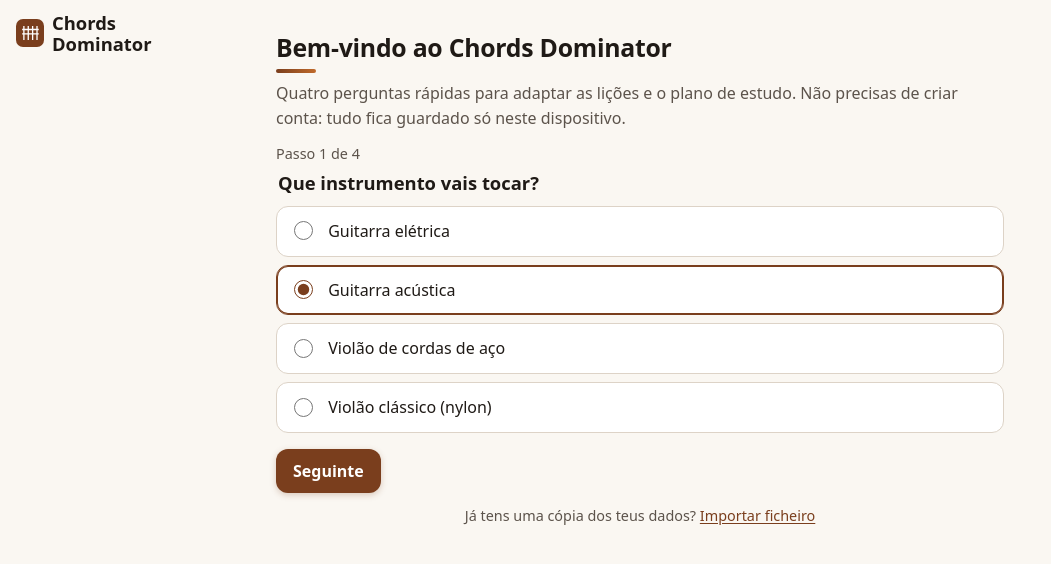
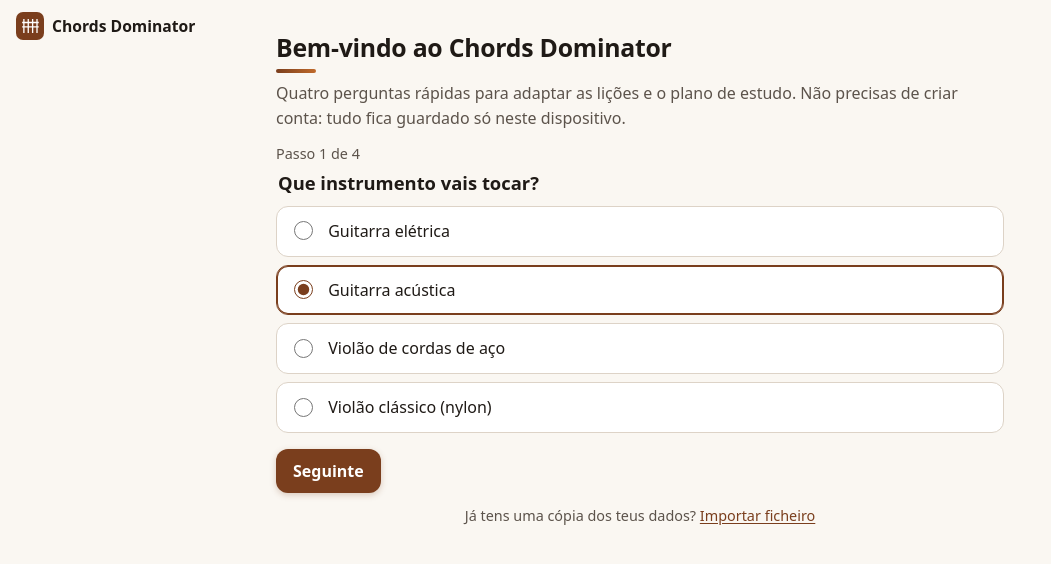
Before and after one commit to guiamorim/3usic, a React (Vite) app: page / in a window 1280 px wide. Shown: the top 564 px of the page, without its empty margins (0-1051 px from the left). Built offline with nearby package versions, Linux system fonts and the light colour scheme.

Commit message:
Barra lateral no computador: nome numa linha e «Ecrã ligado» por baixo, sem tapar a navegação
Co-Authored-By: Claude Opus 5.5 <noreply@anthropic.com>
Claude-Session: https://claude.ai/code/session_01MWs7MSY257BvcAnLqHveAz

```diff
--- a/src/styles/global.css
+++ b/src/styles/global.css
@@ -2166,7 +2166,20 @@ table {
 }
 .brand > span {
   min-width: 0;
-  overflow-wrap: anywhere;
+}
+@media (min-width: 900px) {
+  /* Sidebar header (200 px): name on one line, «Ecrã ligado» below it, nav starts after both. */
+  .app-header {
+    flex-wrap: wrap;
+    row-gap: 0.5rem;
+  }
+  .brand {
+    font-size: 0.98rem;
+    white-space: nowrap;
+  }
+  .app-nav {
+    padding-top: 7.5rem;
+  }
 }
 .brand > svg,
 .app-header .awake-toggle {
```
